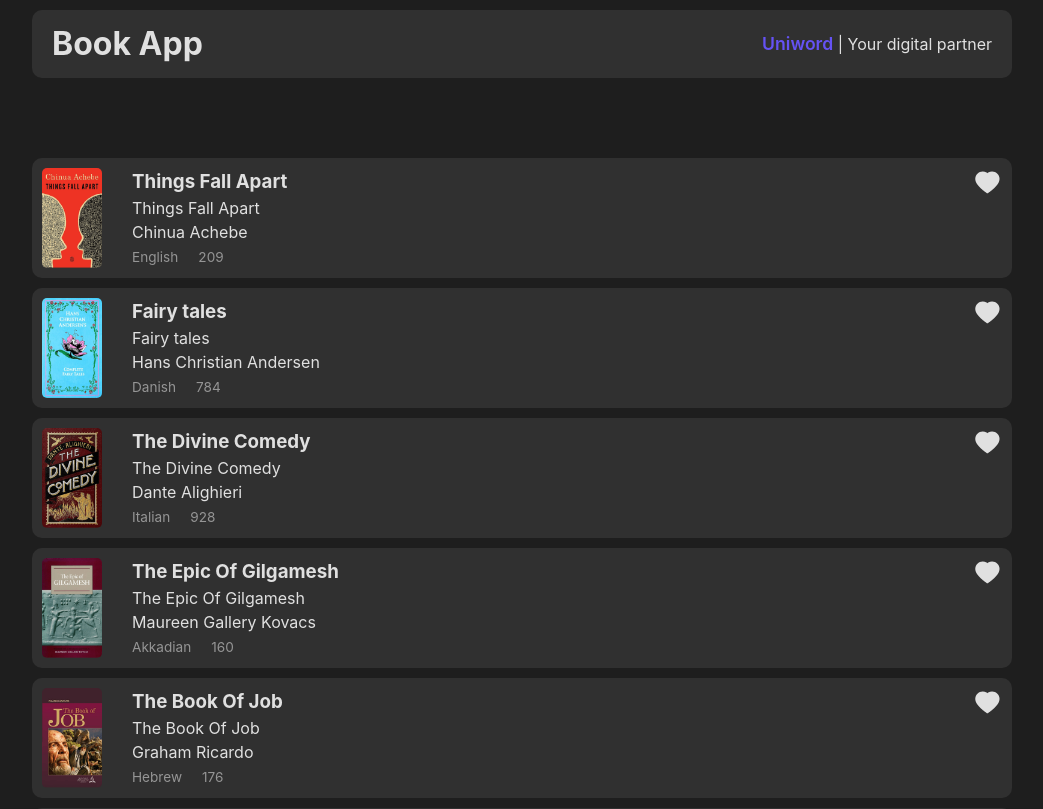
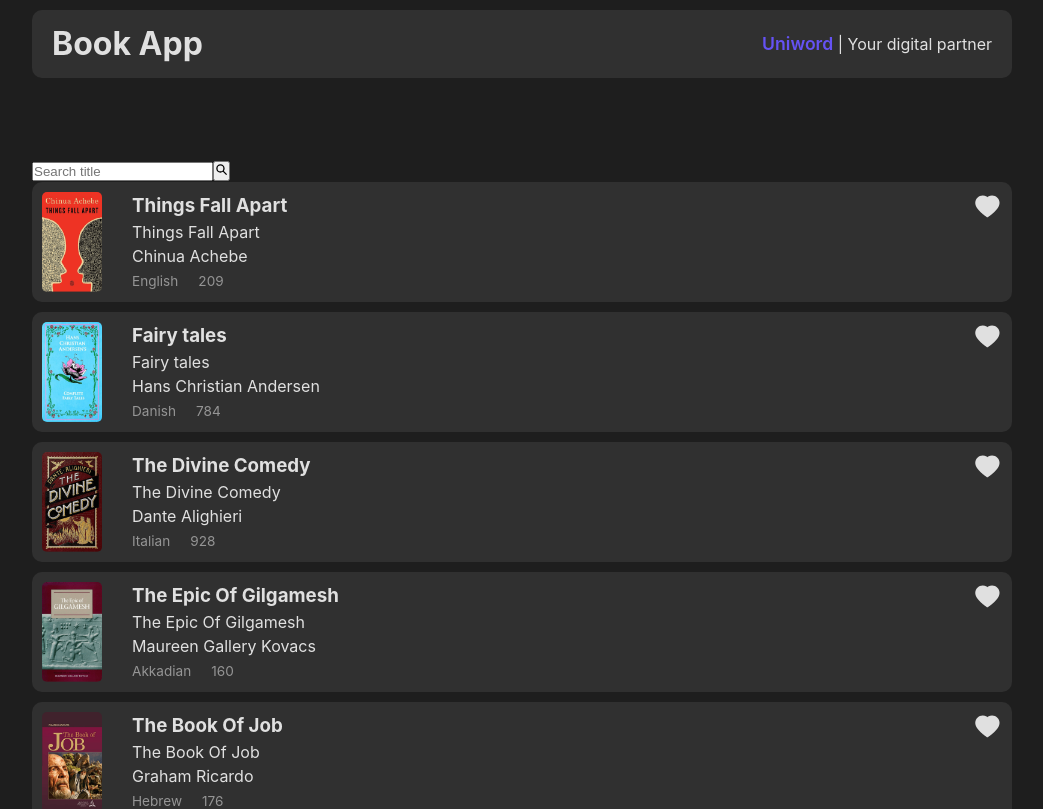
Before and after one commit to Ali-RHI/Book-app, a React (Vite) app: page / in a window 1280 px wide. Shown: the top 809 px of the page, without its empty margins (118-1161 px from the left). Built offline with nearby package versions, Linux system fonts and the light colour scheme.

Commit message:
adding search box

```diff
--- a/src/components/Books.jsx
+++ b/src/components/Books.jsx
@@ -1,9 +1,17 @@
 import { useState } from "react"
-import { books } from "../constants/mockData.js"
+import { books as bookData } from "../constants/mockData.js"
 import BookCard from "./BookCard.jsx"
+import SideCard from "./SideCard.jsx"
+
+import styles from "./Books.module.css"
+import SearchBox from "./SearchBox.jsx"
+
 
 function Books() {
+    const [books, setBooks] = useState(bookData)
     const [liked, setLiked] = useState([])
+    const [search, setSearch] = useState([])
+
     const handleLikedList = (book, status) => {
         if (status) {
             const newLikedList = liked.filter(i => i.id != book.id); setLiked(newLikedList)
@@ -11,14 +19,26 @@ function Books() {
             setLiked(liked => [...liked, book])
         }
     }
+
+    const searchHandler = () => {
+        if (search) {
+            const newBooks = bookData.filter(book => book.title.toLowerCase().includes(search))
+            setBooks(newBooks)
+        } else {
+            setBooks(bookData)
+        }
+    }
+
     return (
-        <div>
-            <div>{ books.map(book => (
-                <BookCard key={ book.id } data={ book } handleLikedList={ handleLikedList } />)) }
-            </div>
-            <div>{!!liked.length && <div></div>}</div>
+        <>
+            <SearchBox search={ search } setSearch={ setSearch } searchHandler={searchHandler} />
+            <div className={ styles.container }>
+                <div className={ styles.cards }>{ books.map(book => (
+                    <BookCard key={ book.id } data={ book } handleLikedList={ handleLikedList } />)) }
+                </div>
+                { !!liked.length && <div className={ styles.favorite }><h4>Favorites</h4>{ liked.map(book => <SideCard key={ book.id } data={ book } />) }</div> }
 
-        </div>
+            </div></>
     )
 }
 
--- /dev/null
+++ b/src/components/Books.module.css
@@ -0,0 +1,21 @@
+.container{
+    display: flex;
+}
+
+.cards{
+    flex: 2.6 1 0;
+    min-height: 100vh;
+}
+
+.favorite{
+    flex: 1 1 0;
+    height: fit-content;
+    padding: 15px;
+    background-color: #6552f4;
+    border-radius: 10px;
+    margin-left: 20px;
+}
+
+.favorite h4{
+    font-size: 1.2rem;
+}
--- /dev/null
+++ b/src/components/SearchBox.jsx
@@ -0,0 +1,12 @@
+import { IoSearchSharp } from "react-icons/io5"
+
+function SearchBox({ search, setSearch ,searchHandler}) {
+    return (
+        <div>
+            <input type="text" placeholder="Search title" value={ search } onChange={ e => setSearch(e.target.value.toLowerCase().trim()) } />
+            <button onClick={searchHandler}><IoSearchSharp /></button>
+        </div>
+    )
+}
+
+export default SearchBox
--- /dev/null
+++ b/src/components/SideCard.jsx
@@ -0,0 +1,13 @@
+import styles from "./SideCard.module.css"
+
+
+function SideCard({ data: { image, title } }) {
+    return (
+        <div className={styles.card}>
+            <img src={ image } alt={ title } />
+            <p>{ title }</p>
+        </div>
+    )
+}
+
+export default SideCard
--- /dev/null
+++ b/src/components/SideCard.module.css
@@ -0,0 +1,12 @@
+.card {
+	display: flex;
+	align-items: center;
+	padding: 5px 10px;
+	margin: 10px 0;
+	background-color: #7c6ee9;
+	border-radius: 5px;
+}
+.card img {
+	width: 30px;
+	margin-right: 15px;
+}
```
